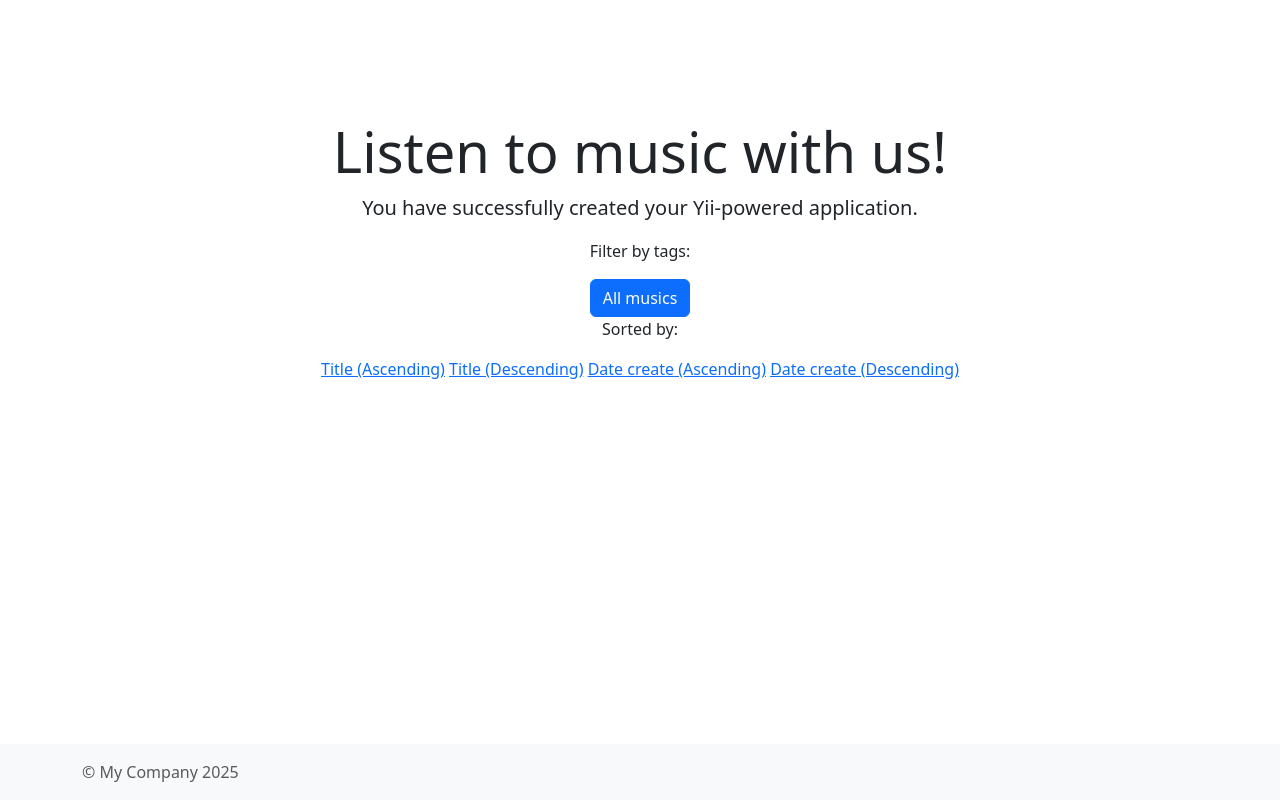
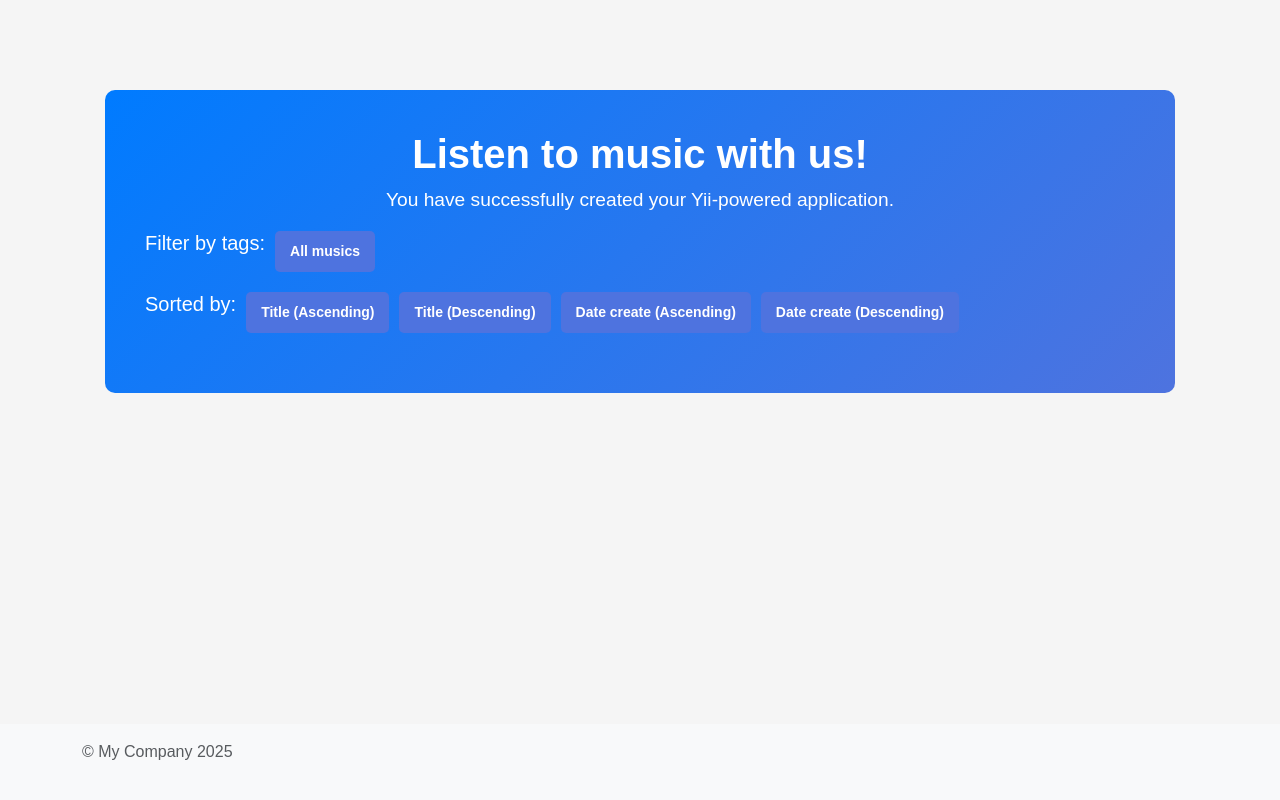
Before and after one commit to Aibek002/MusicAPI, a Yii app: template views/site/index.php in a window 1280 px wide. Run offline with PHP 8.4 and a stand-in for Yii, Linux system fonts and the light colour scheme; the template is opened without the code that fills it, so the values that code supplies are empty; some libraries are stand-ins or nearby versions.

Commit message:
modified:   config/web.php 	modified:   views/site/create-post.php 	modified:   views/site/create-tags.php 	modified:   views/site/index.php 	modified:   web/css/site.css 	deleted:    web/musicsPosttopology.jpg

```diff
--- a/config/web.php
+++ b/config/web.php
@@ -20,7 +20,7 @@ $config = [
                     "clientId" => 'musiccli',
                     "clientSecret" => '9bF9w4mpBxIlrkAnqz95EFAXHYCl88M3',
                     "returnUrl" => 'http://localhost:80/index.php?r=site/auth-callback',
-                    "issuerUrl" => 'http://192.168.138.85:8180/realms/music-api/',
+                    "issuerUrl" => 'http://192.168.199.85:8180/realms/music-api/',
                     "name" => "keycloak",
                     "validateAuthState" => true,
 
--- a/views/site/create-post.php
+++ b/views/site/create-post.php
@@ -30,7 +30,9 @@ use yii\helpers\Url;
         ]); ?>
     <?php endforeach; ?>
 </div>
-<?= Html::a('Create tags',['site/create-tags'],['class'=>'btn btn-primary']) ?>
-<?= Html::submitButton('отправить', ['class' => 'submitButton']); ?>
+
+<?= Html::a('Create tags',['site/create-tags']) ?>
+<br/>
+<?= Html::submitButton('отправить', ['class'=>'btn btn-primary']) ?>
 
 <?php ActiveForm::end(); ?>
--- a/views/site/index.php
+++ b/views/site/index.php
@@ -9,49 +9,51 @@ $this->title = 'Music';
 ?>
 <div class="site-index">
 
-    <div class="jumbotron text-center bg-transparent mt-5 mb-5">
+<div class="jumbotron text-center">
     <h1 class="display-4">Listen to music with us!</h1>
-
     <p class="lead">You have successfully created your Yii-powered application.</p>
 
-        <p>
     <div class="tags">
-            <p>Filter by tags:</p>
+        <h5>Filter by tags:</h5>
         <?= Html::a('All musics', ['site/index'], ['class' => 'btn btn-primary']) ?>
         <?php foreach ($tags as $tag): ?>
             <?= Html::a($tag->tag_type, ['site/index', 'tag_id' => $tag->id], ['class' => 'btn btn-primary']) ?>
         <?php endforeach; ?>
     </div>
+
     <div class="sort-links">
-            <p>Sorted by:</p>
-            <?= Html::a('Title (Ascending)',$sort->createUrl('titlePost',SORT_ASC));?>
-            <?= Html::a('Title (Descending)',$sort->createUrl('titlePost', SORT_DESC));?>
-            <?= Html::a('Date create (Ascending)',$sort->createUrl('createAt',SORT_ASC));?>
-            <?= Html::a('Date create (Descending)',$sort->createUrl('createAt',SORT_DESC));?>
-
+        <h5>Sorted by:</h5>
+        <?= Html::a('Title (Ascending)', $sort->createUrl('titlePost', SORT_ASC), ['class' => 'btn btn-primary']) ?>
+        <?= Html::a('Title (Descending)', $sort->createUrl('titlePost', SORT_DESC), ['class' => 'btn btn-primary']) ?>
+        <?= Html::a('Date create (Ascending)', $sort->createUrl('createAt', SORT_ASC), ['class' => 'btn btn-primary']) ?>
+        <?= Html::a('Date create (Descending)', $sort->createUrl('createAt', SORT_DESC), ['class' => 'btn btn-primary']) ?>
     </div>
-        </p>
 </div>
 
 <div class="body-content">
-
     <div class="row">
         <?php foreach ($post_music as $music): ?>
-                <div class="col-lg-4 mb-3">
-                    <h2><?php $music->titlePost ?></h2>
+            <div class="col-lg-4">
+                <img src="https://daily.jstor.org/wp-content/uploads/2021/10/how_to_hear_images_and_see_sounds_1050x700.jpg" alt="" class="sounds-image">
                 <h2><?= Html::encode($music->titlePost) ?></h2>
-                    <audio controls>
+                <audio controls class="custom-audio">
                     <source src="<?= Yii::getAlias('@web') . '/musicsPost/' . Html::encode($music->nameAudioFile) ?>" type="audio/mpeg">
                     Your browser does not support the audio element.
                 </audio>
             </div>
         <?php endforeach ?>
-
-
+    </div>
+</div>
 </div>
 
-    </div>
-</div>
 <?= LinkPager::widget([
 'pagination' => $pagination,
+'options' => [
+    'class' => 'pagination',
+],
+'linkOptions' => [
+    'class' => 'btn btn-primary mx-1',
+],
+'activePageCssClass' => 'active',
+'disabledPageCssClass' => 'disabled',
 ]) ?>
--- a/web/css/site.css
+++ b/web/css/site.css
@@ -1,7 +1,45 @@
 main > .container {
     padding: 70px 15px 20px;
 }
+.col-lg-4.mb-3{
+    display: flex;
+    flex-direction: column;
+    justify-content: center;
+    align-items: center;
+}
+.custom-audio {
+    width: 300px;
+    height: 50px;
+}
 
+.next.disabled{
+    background: gray;
+    padding: 10px 20px;
+    font-size: 14px;
+    font-weight: bold;
+    border-radius: 5px;
+    cursor: pointer;
+    transition: background-color 0.3s;
+    /* margin-top: 30px
+    ; */
+
+}
+.checkbox{
+    width: 100px;
+}
+.prev.disabled{
+    background: gray;
+    padding: 10px 20px;
+    font-size: 14px;
+    font-weight: bold;
+    border-radius: 5px;
+    cursor: pointer;
+    transition: background-color 0.3s;
+    /* margin-top: 30px; */
+}
+.btn.btn-primary{
+    margin-top: 0;
+}
 .footer {
     background-color: #f5f5f5;
     font-size: .9em;
@@ -86,3 +124,221 @@ a.desc:after {
 .form-group {
     margin-bottom: 1rem;
 }
+.form-input {
+    max-width: 600px;
+    margin: 0 auto;
+    background: #f9f9f9;
+    padding: 20px;
+    border-radius: 8px;
+    box-shadow: 0 4px 6px rgba(0, 0, 0, 0.1);
+}
+
+.form-input .form-group {
+    margin-bottom: 20px;
+}
+
+.form-input label {
+    font-weight: bold;
+    color: #333;
+    margin-bottom: 5px;
+    display: block;
+}
+
+.form-input input[type="text"],
+.form-input textarea,
+.form-input input[type="file"] {
+    width: 100%;
+    padding: 10px;
+    border: 1px solid #ccc;
+    border-radius: 5px;
+    font-size: 14px;
+    color: #333;
+    outline: none;
+    transition: border-color 0.3s;
+}
+
+.form-input input[type="text"]:focus,
+.form-input textarea:focus,
+.form-input input[type="file"]:focus {
+    border-color: #007bff;
+}
+
+.tags_title {
+    font-weight: bold;
+    color: #333;
+    margin-bottom: 10px;
+}
+
+.checkbox {
+    margin-bottom: 20px;
+    display: flex;
+    flex-wrap: wrap;
+    gap: 10px;
+}
+
+.checkbox label {
+    font-size: 14px;
+    color: #333;
+    cursor: pointer;
+    display: flex;
+    align-items: center;
+    gap: 8px;
+}
+
+.checkbox input[type="checkbox"] {
+    accent-color: #007bff;
+}
+
+.btn-primary {
+    background-color: #007bff;
+    color: #fff;
+    border: none;
+    padding: 10px 20px;
+    font-size: 14px;
+    font-weight: bold;
+    border-radius: 5px;
+    cursor: pointer;
+    transition: background-color 0.3s;
+    margin-top: 30px
+}
+
+.btn-primary:hover {
+    background-color: #0056b3;
+}
+.form-container {
+    max-width: 400px;
+    margin: 0 auto;
+    background: #f9f9f9;
+    padding: 20px;
+    border-radius: 8px;
+    box-shadow: 0 4px 6px rgba(0, 0, 0, 0.1);
+    text-align: center;
+}
+
+.form-container .form-group {
+    margin-bottom: 20px;
+}
+
+.form-container label {
+    font-weight: bold;
+    color: #333;
+    display: block;
+    margin-bottom: 5px;
+}
+
+.form-container input[type="text"] {
+    width: 100%;
+    padding: 10px;
+    border: 1px solid #ccc;
+    border-radius: 5px;
+    font-size: 14px;
+    color: #333;
+    outline: none;
+    transition: border-color 0.3s;
+}
+
+.form-container input[type="text"]:focus {
+    border-color: #007bff;
+}
+body {
+    background-color: #f5f5f5;
+    font-family: Arial, sans-serif;
+}
+
+.site-index {
+    padding: 20px;
+}
+
+.jumbotron {
+    background: linear-gradient(135deg, #007bff, #4e73df);
+    color: white;
+    border-radius: 10px;
+    padding: 40px;
+}
+
+.jumbotron h1 {
+    font-size: 2.5rem;
+    font-weight: bold;
+}
+
+.jumbotron p {
+    font-size: 1.2rem;
+}
+
+.tags, .sort-links {
+    margin-bottom: 20px;
+    display: flex;
+    flex-wrap: wrap;
+    gap: 10px;
+}
+
+.btn-primary {
+    background-color: #4e73df;
+    border: none;
+    padding: 10px 15px;
+    border-radius: 5px;
+    font-size: 14px;
+    color: white;
+    transition: background-color 0.3s;
+}
+
+.btn-primary:hover {
+    background-color: #375a7f;
+}
+
+.body-content {
+    margin-top: 20px;
+}
+
+.row {
+    display: flex;
+    flex-wrap: wrap;
+    gap: 20px;
+}
+
+.col-lg-4 {
+    background: white;
+    border: 1px solid #ddd;
+    border-radius: 8px;
+    padding: 15px;
+    box-shadow: 0 4px 6px rgba(0, 0, 0, 0.1);
+    transition: transform 0.3s;
+    width: 30%;
+}
+
+.col-lg-4:hover {
+    transform: translateY(-5px);
+}
+
+.sounds-image {
+    max-width: 100%;
+    border-radius: 5px;
+    margin-bottom: 15px;
+}
+
+.custom-audio {
+    width: 100%;
+    margin-top: 10px;
+}
+
+.pagination {
+    display: flex;
+    justify-content: center;
+    margin-top: 20px;
+}
+
+.pagination .btn {
+    border-radius: 5px;
+    font-size: 14px;
+}
+
+.pagination .active {
+    background-color: #4e73df;
+    color: white;
+}
+
+.pagination .disabled {
+    background-color: #ccc;
+    pointer-events: none;
+    color: #777;
+}
```
Also changed, not shown: views/site/create-tags.php (+6 -4 lines), web/musicsPosttopology.jpg (deleted). Lines whose indentation alone changed are shown as unchanged.
